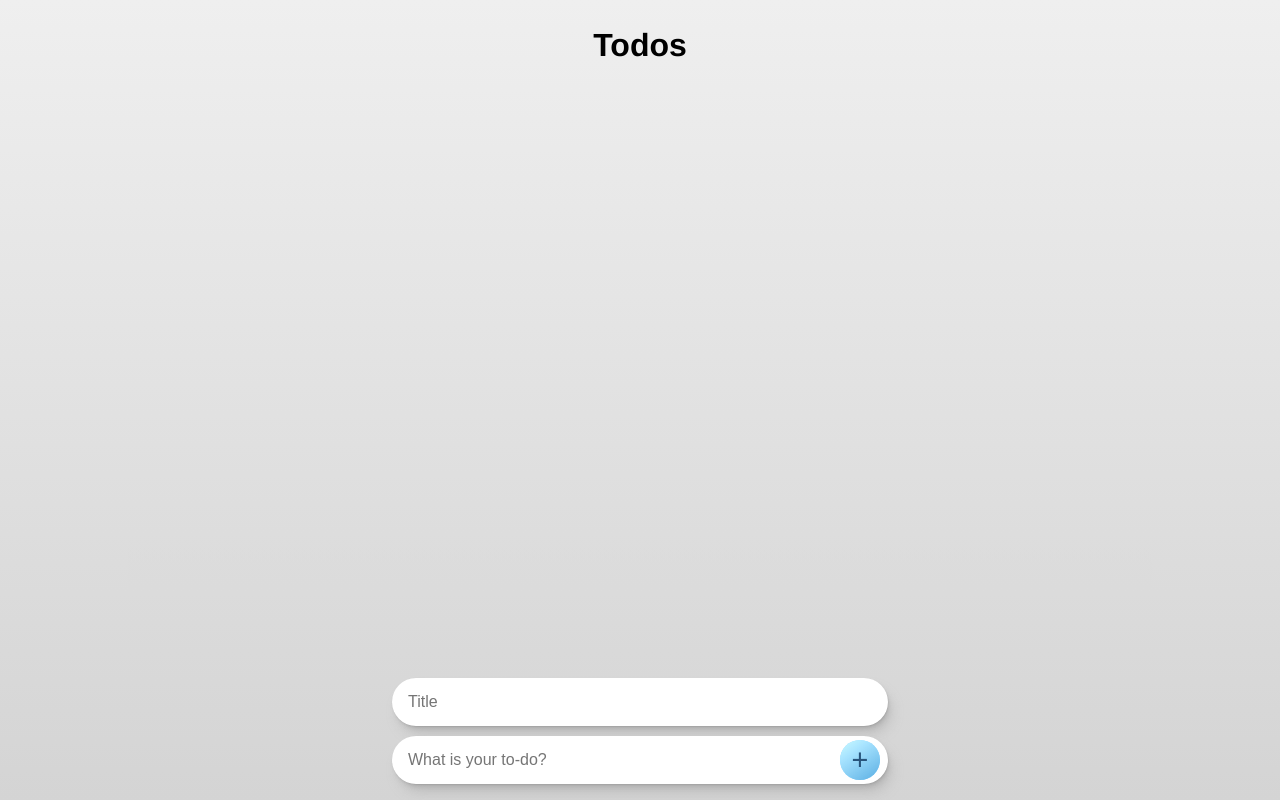
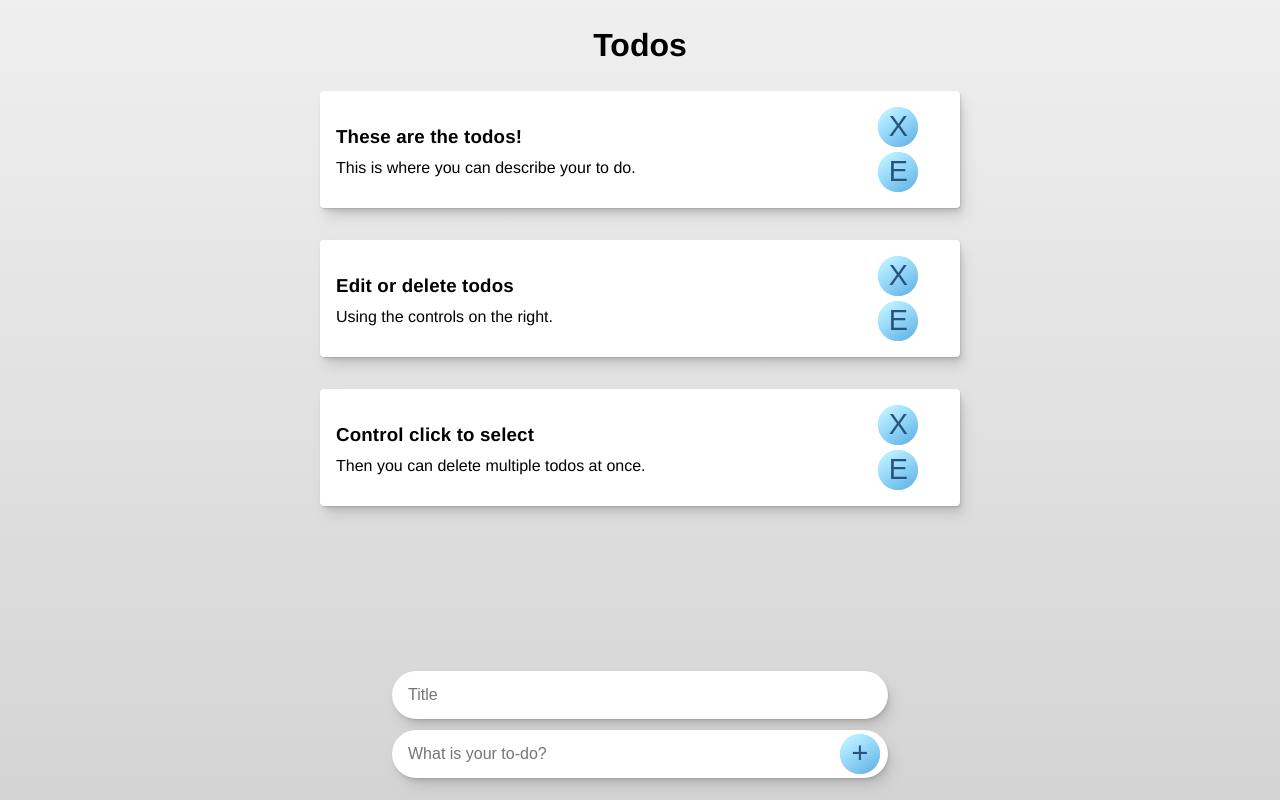
Before and after one commit to jsb1138/loopline-todo-app, a Next.js app: page / in a window 1280 px wide. Shown: the top 800 px of the page. Built offline with nearby package versions, Linux system fonts and the light colour scheme.

Commit message:
clean up

```diff
--- a/components/SingleTodo.tsx
+++ b/components/SingleTodo.tsx
@@ -20,10 +20,10 @@ type Todo = {
 };
 
 export default function SingleTodo(todo: Todo) {
+  const dispatch = useDispatch();
   const [canEdit, setCanEdit] = useState(false);
   const [title, setTitle] = useState("");
   const [desc, setDesc] = useState("");
-  const dispatch = useDispatch();
 
   const onTitleChange = (e) => setTitle(e.target.value);
   const onDescChange = (e) => setDesc(e.target.value);
@@ -39,11 +39,11 @@ export default function SingleTodo(todo: Todo) {
 
   function updateHandler(id, title, desc) {
     dispatch(deselectTodos(null));
-    if (todo.selected) {
-      dispatch(editSelect({ type: "DESELECT", id }));
-    } else {
-      dispatch(editSelect({ type: "SELECT", id }));
-    }
+    // if (todo.selected) {
+    //   dispatch(editSelect({ type: "DESELECT", id }));
+    // } else {
+    //   dispatch(editSelect({ type: "SELECT", id }));
+    // }
     dispatch(editSelect({ type: "SELECT", id }));
     setTitle(title);
     setDesc(desc);
@@ -55,8 +55,7 @@ export default function SingleTodo(todo: Todo) {
     dispatch(updateTodos({ id, title, desc }));
     dispatch(editSelect({ type: "DESELECT", id }));
   }
-  // console.log(todo);
-  console.log("GET STATE::: ", store.getState());
+
   function handleSelect(id) {
     if (todo.selected) {
       dispatch(selectTodos({ type: "DESELECT", id }));
--- a/features/todos/todoSlice.ts
+++ b/features/todos/todoSlice.ts
@@ -1,6 +1,28 @@
 import { createSlice, nanoid } from "@reduxjs/toolkit";
 
-const initialState = [];
+const initialState = [
+  {
+    id: "AtpyBwYz53bBD9HSjRh6n",
+    title: "These are the todos!",
+    desc: "This is where you can describe your to do.",
+    editing: false,
+    selected: false,
+  },
+  {
+    id: "A3bBD9HSjRh6ntpyBwYz5",
+    title: "Edit or delete todos",
+    desc: "Using the controls on the right.",
+    editing: false,
+    selected: false,
+  },
+  {
+    id: "pBw3bBD9HSjRh6AD9Hnt9HySjpyBwYz5",
+    title: "Control click to select",
+    desc: "Then you can delete multiple todos at once.",
+    editing: false,
+    selected: false,
+  },
+];
 
 const todoSlice = createSlice({
   name: "todos",
@@ -18,6 +40,7 @@ const todoSlice = createSlice({
             id: nanoid(),
             title,
             desc,
+            editing: false,
             selected: false,
           },
         };
@@ -40,6 +63,7 @@ const todoSlice = createSlice({
         return todo;
       });
     },
+    //select todos
     selectTodos: (state, action) => {
       switch (action.payload.type) {
         case "SELECT":
@@ -66,6 +90,7 @@ const todoSlice = createSlice({
           return state;
       }
     },
+    // deselect all todos
     deselectTodos: (state, action) => {
       return state.map((todo) => {
         return {
@@ -75,6 +100,7 @@ const todoSlice = createSlice({
         return todo;
       });
     },
+    // edit select
     editSelect: (state, action) => {
       switch (action.payload.type) {
         case "SELECT":
@@ -109,6 +135,7 @@ const todoSlice = createSlice({
           return state;
       }
     },
+    // delete selected todos
     deleteSelectedTodos: (state, action) => {
       return state.filter((item) => item.selected !== true);
     },
@@ -125,8 +152,6 @@ export const {
   deleteSelectedTodos,
 } = todoSlice.actions;
 
-// updateTodos, completeTodos
-
 export const getTodos = (state) => state.todos;
 
 export const todoReducer = todoSlice.reducer;
--- a/styles/globals.css
+++ b/styles/globals.css
@@ -78,6 +78,7 @@ html, body {
     #efefef,
     #d4d4d4
   );
+  overflow: hidden;
 }
 
 main {
@@ -113,7 +114,7 @@ main {
     #dbdbdb
   );
   position: relative;
-  bottom: 48px;
+  bottom: 46px;
   z-index: 10;
 }
 
@@ -211,6 +212,7 @@ main {
   flex-direction: column;
   justify-content: space-between;
   position: relative;
+  bottom: 0.4rem;
   z-index: 10;
 }
 
@@ -337,7 +339,7 @@ label {
 }
 
 .show-msg {
-  bottom: -0.5rem;
+  bottom: 0rem;
   transition: 0.1s;
 }
 
```
